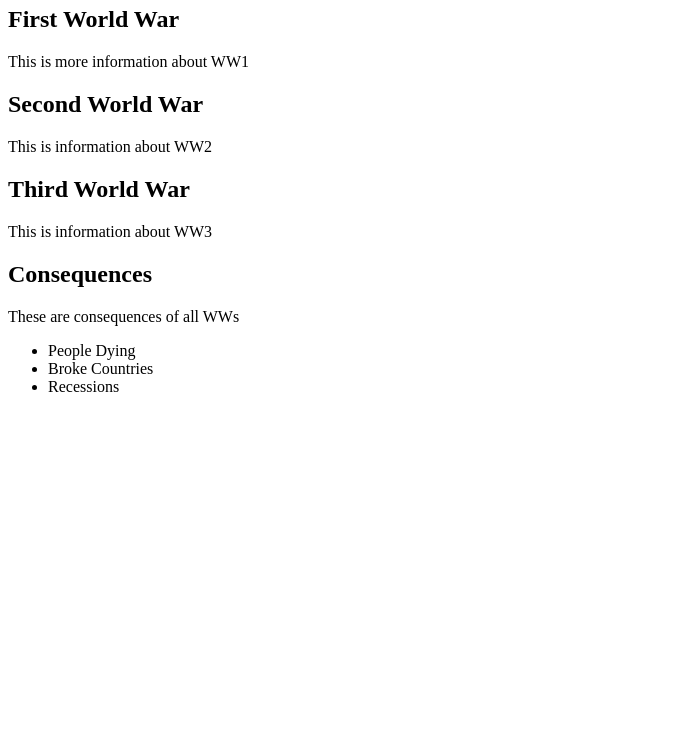
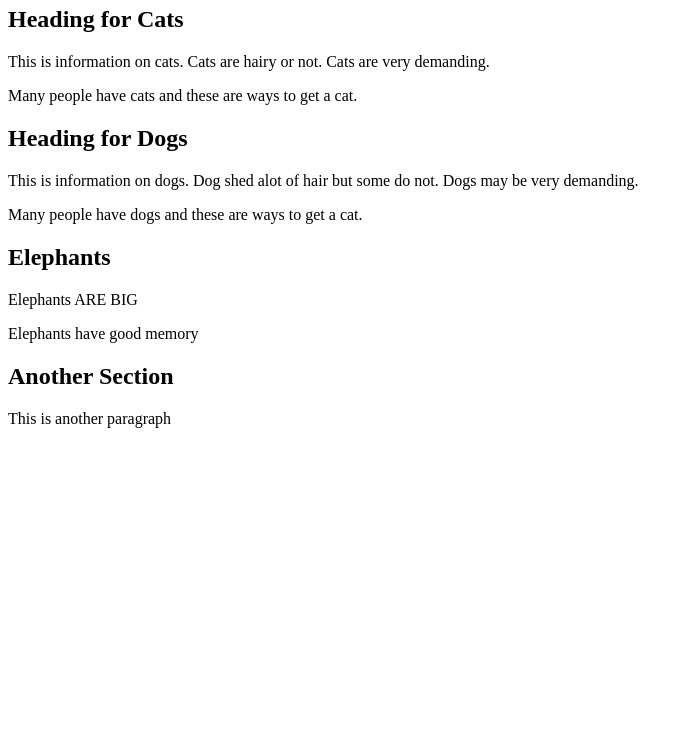
Before and after one commit to vulgoVJ/vulgoVJ.github.io, a plain HTML site: page html_exercices/demo1.html in a window 1280 px wide. Shown: the part 60-800 px from the top of the page, without its empty margins (0-690 px from the left). Drawn offline with Linux system fonts and the light colour scheme.

Commit message:
uploaded demo1.html

```diff
--- a/html_exercices/demo1.html
+++ b/html_exercices/demo1.html
@@ -1,50 +1,39 @@
 <html>
 <head>
     <title>HTML Document Structure</title>
+    <!--<link rel="stylesheet" href="style.css">-->
 </head>
 
 <body>
 
 <main>
-    <h1>World Wars</h1>
-
-
-
+<h1> Cats, Dogs and Elephants</h1>
 <section>
-
-
-    <h2> First World War</h2>
-    <p>  This is more information about WW1</p>
-
-</section>
-
-
-<section>
-
-    <h2>Second World War</h2>
-    <p> This is information about WW2</p>
-
-</section>
-
-
-<section>
-
-    <h2>Third World War</h2>
-    <p> This is information about WW3 </p>
+    <h2>Heading for Cats</h1>
+        <p>This is information on cats. Cats are hairy or not. Cats are very demanding.</p>
+        <p> Many people have cats and these are ways to get a cat.</p>
 
 </section>
 
 <section>
+    <h2>Heading for Dogs</h2>
+        <p>This is information on dogs. Dog shed alot of hair but some do not. Dogs may be very demanding.</p>
+        <p> Many people have dogs and these are ways to get a cat.</p>
+</section>
 
-    <h2>Consequences</h2>
-    <p> These are consequences of all WWs</p>
-    <ul>
-        <li>People Dying</li>
-        <li>Broke Countries</li>
-        <li>Recessions</li>
-    </ul>
+<section>
+    <h2>Elephants</h2>
+        <p> Elephants ARE BIG</p>
+        <p> Elephants have good memory</p>
+</section>
 
+<section>
+    <h2>Another Section</h2>
+    <p>This is another paragraph</p>
 </section>
+
+</main>
+</body>
 
 
 
@@ -59,15 +48,4 @@
 
 
 
-
-
-
-
-</main>
-
-</body>
-
-
-
-
 </html>
```
